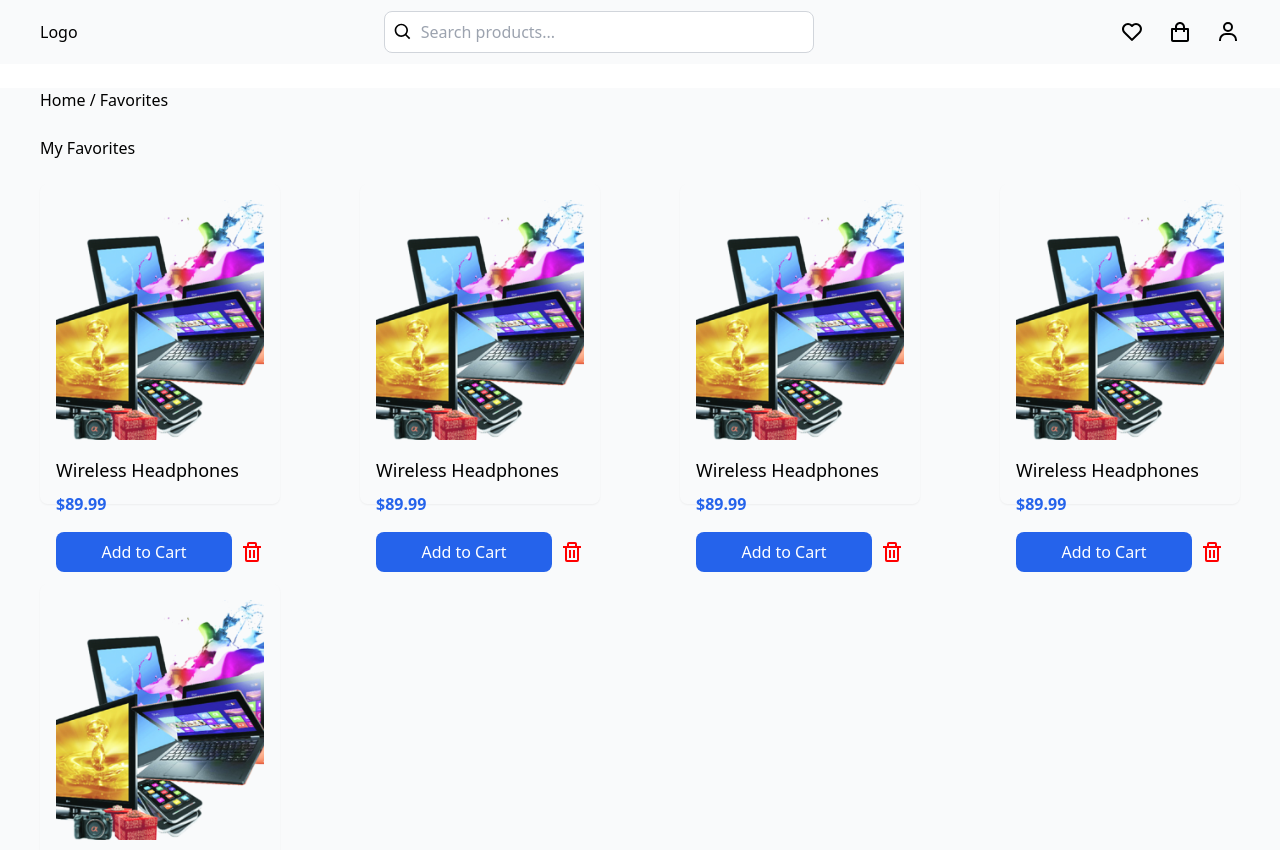
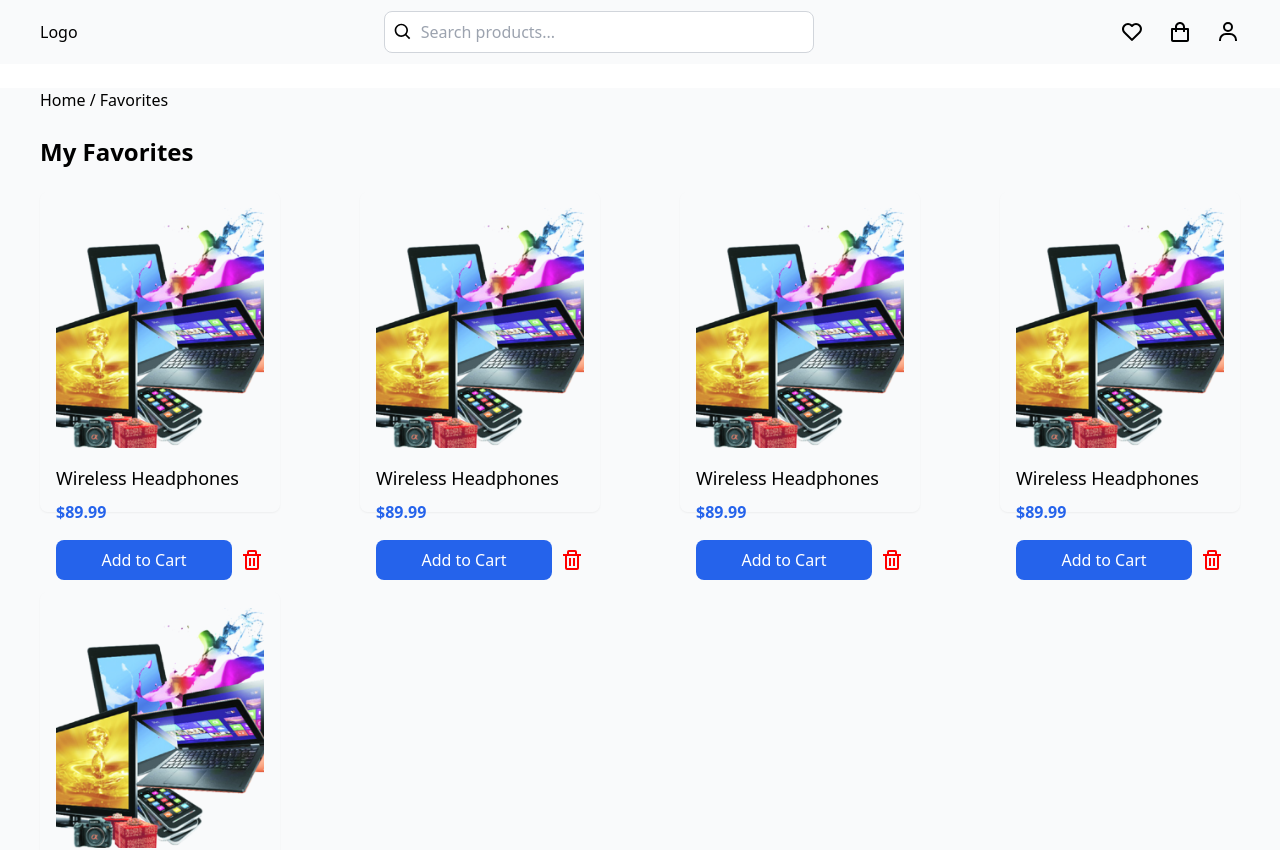
Before and after one commit to rafaelrmdd/e-commerce, a Next.js app: page /favorites in a window 1280 px wide. Shown: the top 850 px of the page. Built offline with nearby package versions, Linux system fonts and the light colour scheme.

Commit message:
add: anchor on nav items, h2 size on pages 'cart' and 'favorites'

```diff
--- a/src/components/Header/index.jsx
+++ b/src/components/Header/index.jsx
@@ -1,4 +1,5 @@
 import { BiSearch, BiShoppingBag, BiHeart, BiUser } from 'react-icons/bi'
+import Link from 'next/link'
 
 export const Header = () => {
     return (
@@ -15,8 +16,8 @@ export const Header = () => {
                     />
                 </div>
                 <nav className="flex gap-6">
-                    <span><BiHeart className="size-6"/></span>
-                    <span><BiShoppingBag className="size-6"/></span>
+                    <Link href={"/favorites"}><BiHeart className="size-6"/></Link>
+                    <Link href={"/cart"}><BiShoppingBag className="size-6"/></Link>
                     <span><BiUser className="size-6"/></span>
                 </nav>
 
--- a/src/components/pages-components/Cart/Content/index.jsx
+++ b/src/components/pages-components/Cart/Content/index.jsx
@@ -8,7 +8,7 @@ export const Content = () => {
             </div>
 
             <div className="px-10 mt-6">
-                <h2>Your Cart</h2>
+                <h2 className="text-2xl font-semibold">Your Cart</h2>
 
                 <div className="flex mt-6">
                     <div className="flex flex-col w-3/4 h-36">
--- a/src/components/pages-components/Favorites/Content/index.jsx
+++ b/src/components/pages-components/Favorites/Content/index.jsx
@@ -8,7 +8,7 @@ export const Content = () => {
             </div>
 
             <div className="px-10 mt-6">
-                <h2>My Favorites</h2>
+                <h2 className="text-2xl font-semibold">My Favorites</h2>
 
                 <div className="flex flex-wrap gap-20 mt-6">
                     <Card />
```
